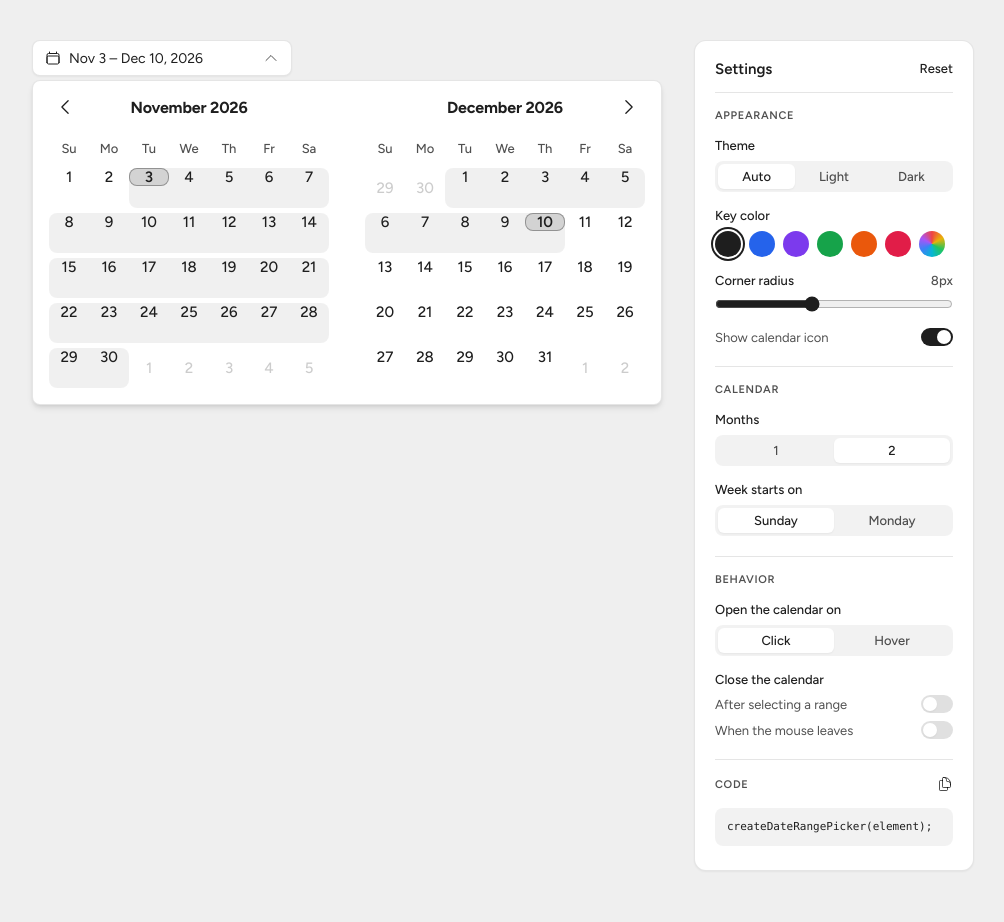
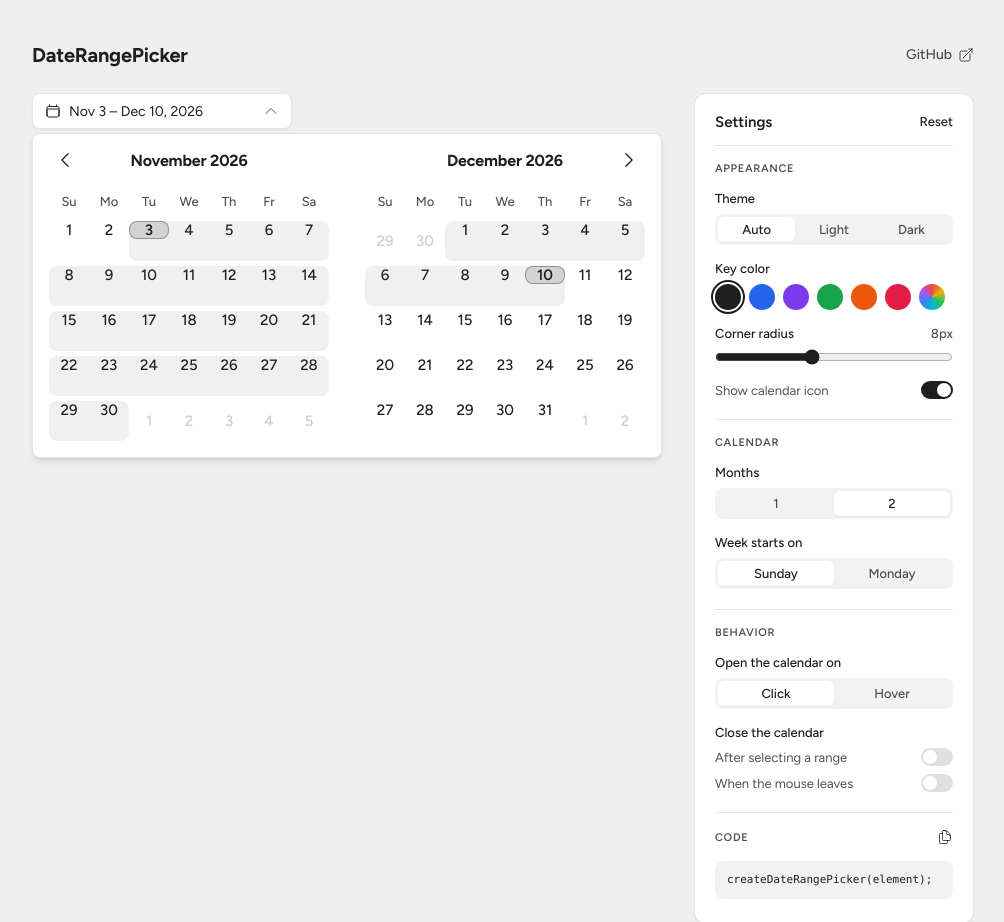
Before and after one commit to daishin-sakuma/DateRangePicker, a plain HTML site: page index.html in a window 1280 px wide. Shown: the top 922 px of the page, without its empty margins (137-1141 px from the left). Drawn offline with Linux system fonts and the light colour scheme.

Commit message:
ver. 1.5.1
- Add a page header with the DateRangePicker title and a link to the GitHub repository

```diff
--- a/demo.css
+++ b/demo.css
@@ -26,6 +26,55 @@ body {
   font-family: Figtree, sans-serif;
   color: var(--color-text);
   background-color: var(--color-page);
+}
+
+/* Sized to the demo row so the header lines up with the picker and settings. */
+.page {
+  width: fit-content;
+  max-width: 100%;
+  margin: 0 auto;
+}
+
+.page-header {
+  display: flex;
+  justify-content: space-between;
+  align-items: center;
+  margin-bottom: 24px;
+}
+
+.page-header__title {
+  font-size: 20px;
+  font-weight: 700;
+  letter-spacing: -0.01em;
+}
+
+.page-header__link {
+  display: inline-flex;
+  align-items: center;
+  gap: 6px;
+  padding: 6px 10px;
+  margin-right: -10px;
+  font-size: 14px;
+  font-weight: 500;
+  color: var(--color-text-muted);
+  text-decoration: none;
+  border-radius: 8px;
+  transition: background-color 0.15s ease, color 0.15s ease;
+}
+
+.page-header__link:hover {
+  color: var(--color-text);
+  background-color: var(--color-fill);
+}
+
+.page-header__link:focus-visible {
+  outline: none;
+  box-shadow: 0 0 0 3px var(--color-ring-soft);
+}
+
+.page-header__link svg {
+  width: 16px;
+  height: 16px;
 }
 
 .demo {
--- a/index.html
+++ b/index.html
@@ -11,6 +11,15 @@
   <link rel="stylesheet" href="demo.css">
 </head>
 <body>
+  <div class="page">
+    <header class="page-header">
+      <h1 class="page-header__title">DateRangePicker</h1>
+      <a class="page-header__link" href="https://github.com/daishin-sakuma/DateRangePicker" target="_blank" rel="noopener">
+        GitHub
+        <svg viewBox="0 0 24 24" fill="none" stroke="currentColor" stroke-width="1.5" aria-hidden="true"><path stroke-linecap="round" stroke-linejoin="round" d="M13.5 6H5.25A2.25 2.25 0 0 0 3 8.25v10.5A2.25 2.25 0 0 0 5.25 21h10.5A2.25 2.25 0 0 0 18 18.75V10.5m-10.5 6L21 3m0 0h-5.25M21 3v5.25"/></svg>
+      </a>
+    </header>
+
     <main class="demo">
       <div id="picker"></div>
 
@@ -115,6 +124,7 @@
         </section>
       </form>
     </main>
+  </div>
 
   <script src="date-range-picker.js"></script>
   <script src="demo.js"></script>
```
Lines whose indentation alone changed are shown as unchanged.
